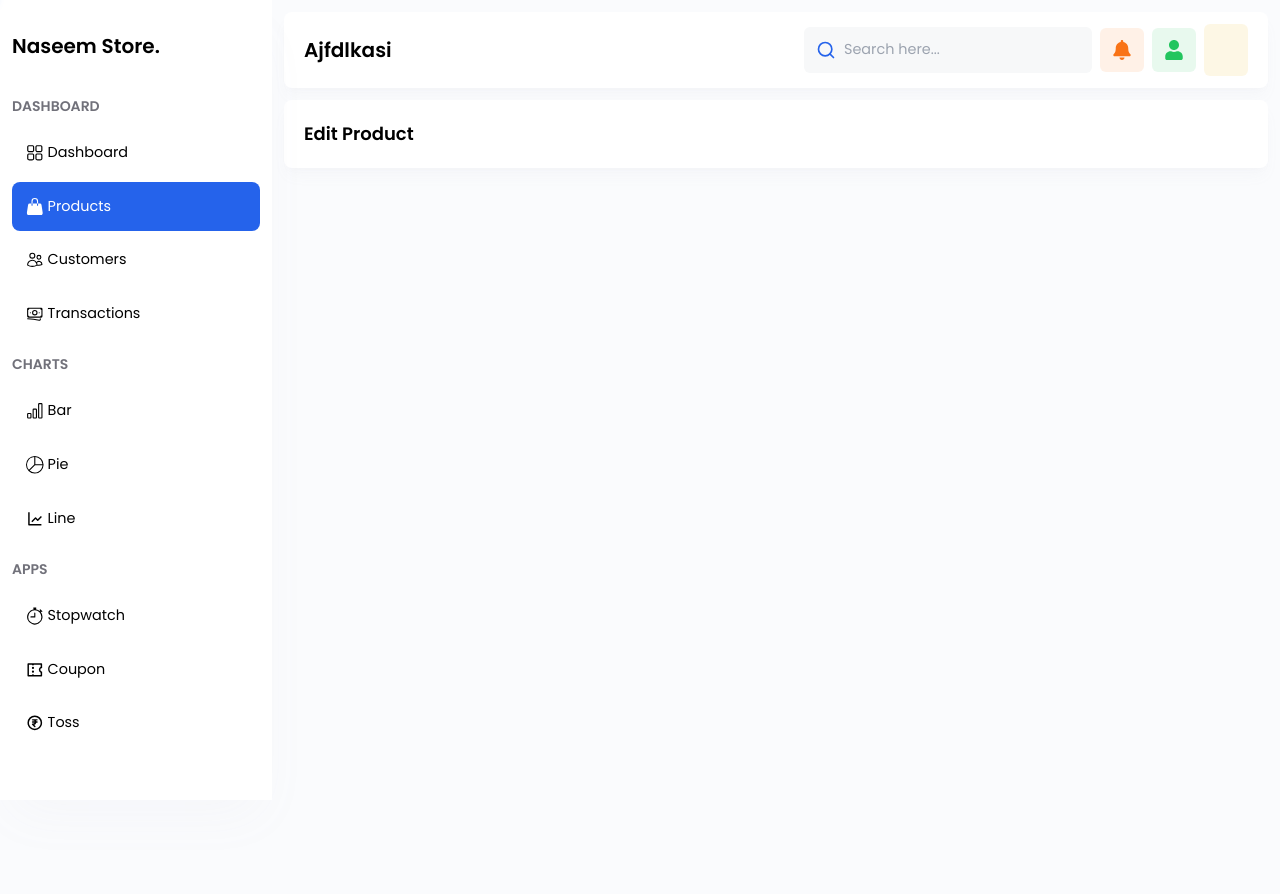
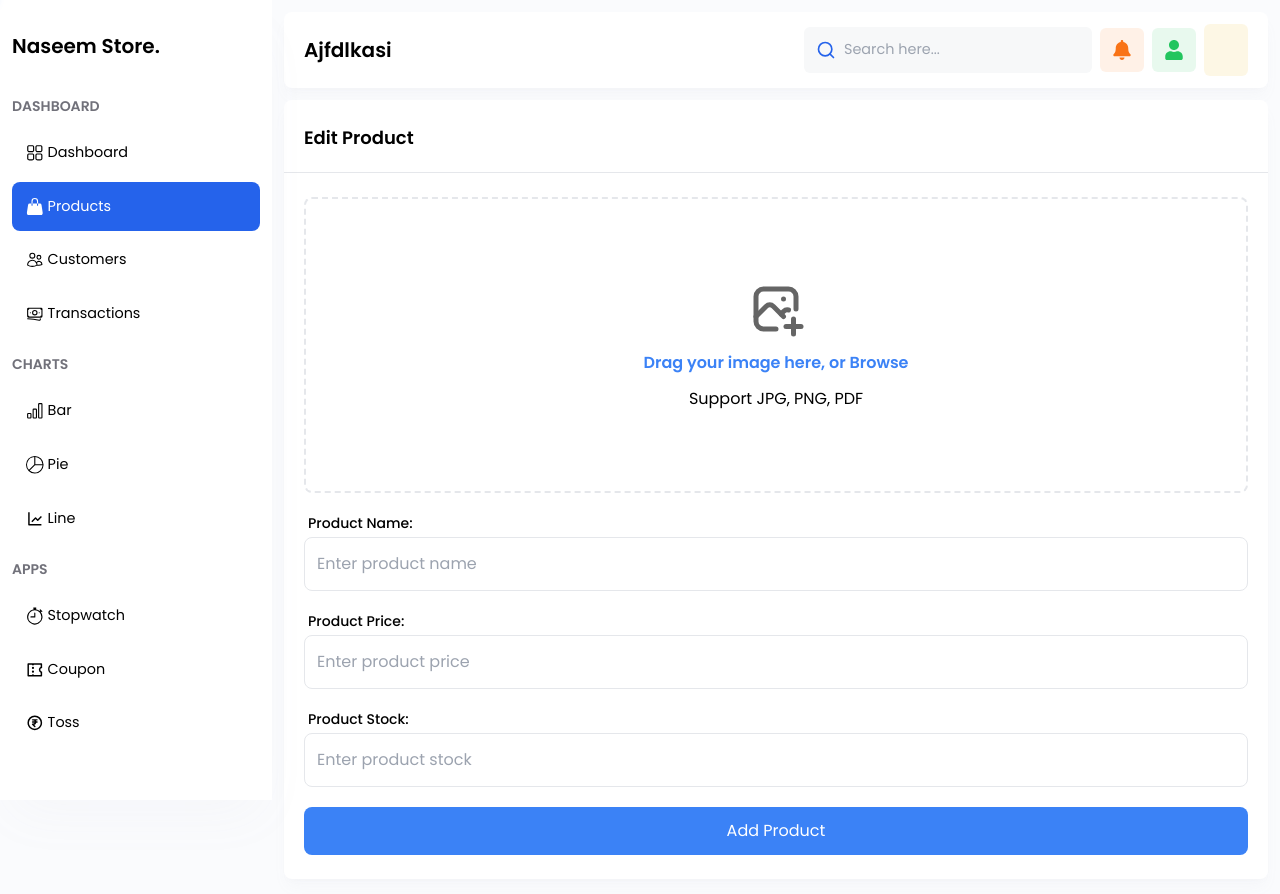
Before and after one commit to naseemkhandev/mern-ecommerce-admin-panel, a React (Vite) app in the folder admin/: page /product/ajfdlkasi in a window 1280 px wide. Shown: the top 894 px of the page. Before the commit the page ends 800 px from the top, so only its background shows below. Built offline with nearby package versions, Linux system fonts and the light colour scheme; some icons are missing.

Commit message:
add new product page done

```diff
--- a/admin/src/components/Loader.jsx
+++ b/admin/src/components/Loader.jsx
@@ -3,16 +3,22 @@ import { VscLoading } from "react-icons/vsc";
 const Loader = () => {
 	return (
 		<div className="flex items-center justify-center gap-2 fixed top-0 left-0 w-full h-screen bg-white text-blue-600 z-[10000] dark:bg-black dark:text-white select-none">
-			<span className="text-5xl md:text-6xl animate-spin">
+			<span className="text-4xl md:text-5xl 2xl:text-6xl animate-spin">
 				<VscLoading />
 			</span>
 			<p className="font-medium">
-				<span className="text-4xl md:text-5xl animate-pulse duration-100">
+				<span className="text-3xl md:text-4xl 2xl:text-5xl animate-pulse duration-100">
 					Loading
 				</span>{" "}
-				<span className="animate-ping text-4xl md:text-5xl">.</span>
-				<span className="animate-ping text-4xl md:text-5xl">.</span>
-				<span className="animate-ping text-4xl md:text-5xl">.</span>
+				<span className="animate-ping text-3xl md:text-4xl 2xl:text-5xl">
+					.
+				</span>
+				<span className="animate-ping text-3xl md:text-4xl 2xl:text-5xl">
+					.
+				</span>
+				<span className="animate-ping text-3xl md:text-4xl 2xl:text-5xl">
+					.
+				</span>
 			</p>
 		</div>
 	);
--- a/admin/src/pages/management/NewProduct.jsx
+++ b/admin/src/pages/management/NewProduct.jsx
@@ -1,14 +1,111 @@
+import { useState } from "react";
 import { useLocation } from "react-router-dom";
+import { TbPhotoPlus } from "react-icons/tb";
 
 const NewProduct = () => {
 	const { pathname } = useLocation();
+	const [newProduct, setNewProduct] = useState({
+		name: "",
+		photo: "",
+		price: "",
+		stock: "",
+	});
+
+	const handleChange = (e) => {
+		const { name, value } = e.target;
+		setNewProduct((prev) => ({ ...prev, [name]: value }));
+	};
 
 	return (
-		<section className="py-5 w-full flex flex-col gap-4 bg-white shadow-lg shadow-slate-400/5 bg-orange-500/10 rounded-lg">
-			<div className="px-5">
+		<section className="py-6 w-full flex flex-col gap-4 bg-white shadow-lg shadow-slate-400/5 bg-orange-500/10 rounded-lg">
+			<div className="px-5 pb-5 border-b">
 				<h2 className="font-semibold text-lg">
 					{pathname.includes("new") ? "Add New Product" : "Edit Product"}
 				</h2>
+			</div>
+
+			<div className="mt-2">
+				<form className="px-5 flex flex-col gap-5">
+					<div className="relative w-full flex flex-col items-center justify-center gap-3 rounded-lg border-secondary px-5 sm:px-10 py-20 border-dashed border-2 text-center">
+						<input
+							type="file"
+							id="photo"
+							name="photo"
+							accept="image/png, image/pdf, image/jpg, image/jpeg"
+							onChange={handleChange}
+							className="absolute w-full z-10 h-full opacity-0 top-0 left-0 cursor-pointer"
+						/>
+						<span className="text-[3.5rem] md:text-6xl opacity-60">
+							<TbPhotoPlus />
+						</span>
+						<h4 className="font-semibold text-blue-500 gilroy-semibold">
+							Drag your image here, or Browse
+						</h4>
+						<p className="text-dark-gray">Support JPG, PNG, PDF</p>
+					</div>
+
+					{/* <div className="flex items-center justify-between flex-col md:flex-row gap-5"> */}
+					<div className="flex flex-col gap-1 w-full">
+						<label
+							htmlFor="name"
+							className="cursor-pointer font-medium text-sm pl-1"
+						>
+							Product Name:
+						</label>
+						<input
+							type="text"
+							id="name"
+							name="name"
+							placeholder="Enter product name"
+							value={newProduct.name}
+							onChange={handleChange}
+							className="border px-3 py-3.5 rounded-lg focus-within:border-blue-300 outline-none md:text-base text-sm"
+						/>
+					</div>
+
+					<div className="flex flex-col gap-1 w-full">
+						<label
+							htmlFor="price"
+							className="cursor-pointer font-medium text-sm pl-1"
+						>
+							Product Price:
+						</label>
+						<input
+							type="number"
+							id="price"
+							name="price"
+							placeholder="Enter product price"
+							value={newProduct.price}
+							onChange={handleChange}
+							className="border px-3 py-3.5 rounded-lg focus-within:border-blue-300 outline-none md:text-base text-sm"
+						/>
+					</div>
+					{/* </div> */}
+
+					<div className="flex flex-col gap-1 w-full">
+						<label
+							htmlFor="stock"
+							className="cursor-pointer font-medium text-sm pl-1"
+						>
+							Product Stock:
+						</label>
+						<input
+							type="number"
+							id="stock"
+							name="stock"
+							placeholder="Enter product stock"
+							value={newProduct.stock}
+							onChange={handleChange}
+							className="border px-3 py-3.5 rounded-lg focus-within:border-blue-300 outline-none md:text-base text-sm"
+						/>
+					</div>
+					<button
+						type="submit"
+						className="bg-blue-500 text-white hover:bg-blue-600 py-3 px-5 rounded-lg capitalize"
+					>
+						add product
+					</button>
+				</form>
 			</div>
 		</section>
 	);
```
